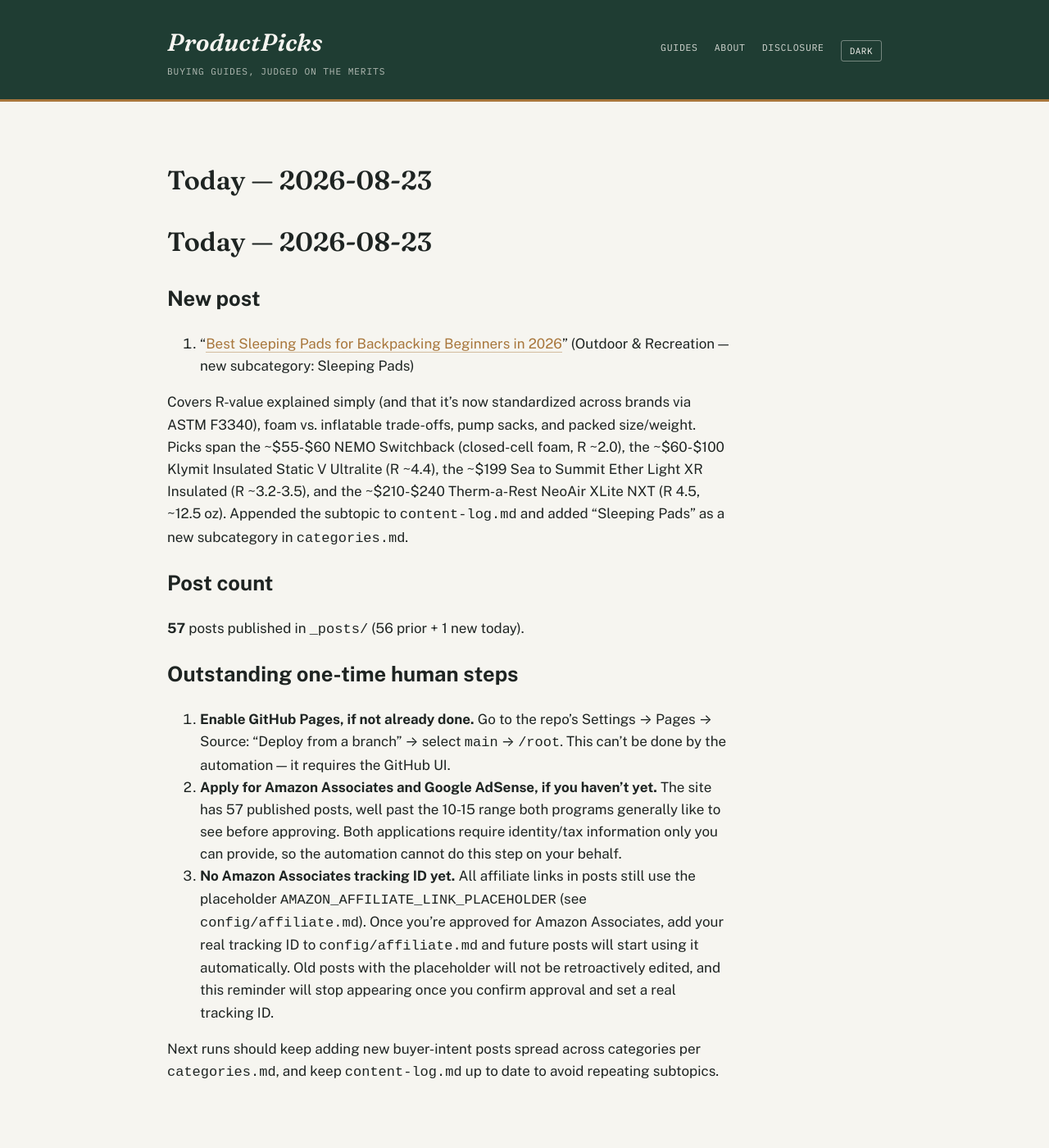
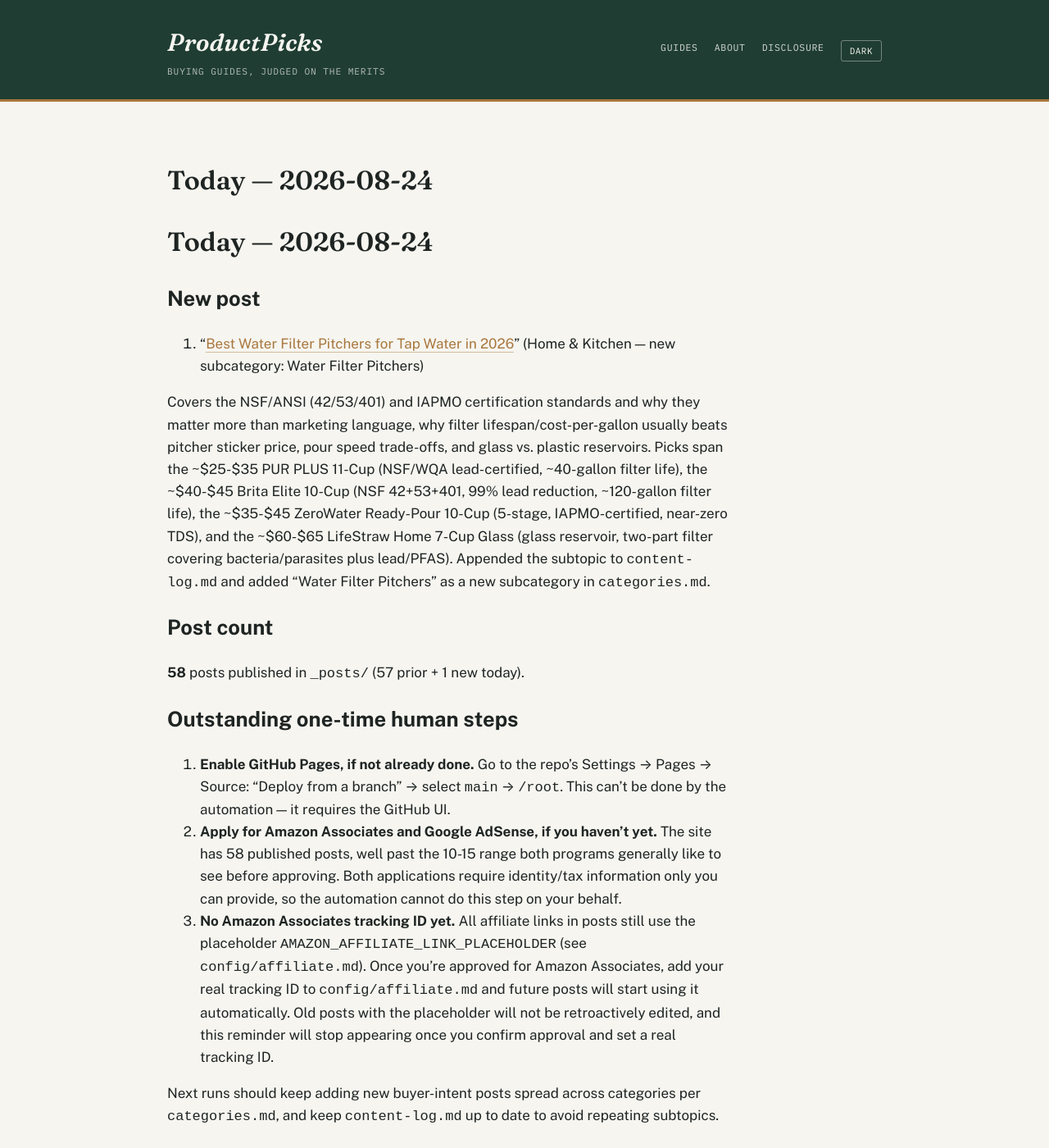
Before and after one commit to ajith198/ProductPicks, a Jekyll site: the page built from today.md, in a window 1280 px wide and 1400 px high. Shown: the whole window at 82% size. Built offline with Jekyll 4.4.1, drawn with Linux system fonts in a browser that asks for light colours; our own code applies the rules of GitHub Pages for plain Markdown files.

Commit message:
daily: 2026-08-24 new post + log update

```diff
--- a/categories.md
+++ b/categories.md
@@ -1,6 +1,6 @@
 # Categories & expansion strategy
 
-**Status: multi-category, as of 2026-07-12. Updated 2026-08-23.** ProductPicks started as a pickleball-only site (see `niche.md` for that original research). This file governs the site now that it has expanded into multiple product verticals, and is the doc future automated/daily runs should consult when choosing what to write next.
+**Status: multi-category, as of 2026-07-12. Updated 2026-08-24.** ProductPicks started as a pickleball-only site (see `niche.md` for that original research). This file governs the site now that it has expanded into multiple product verticals, and is the doc future automated/daily runs should consult when choosing what to write next.
 
 ## Front matter taxonomy
 
@@ -20,7 +20,7 @@ These two fields drive the Category / Type / Year filters in the search bar on t
 | Category | Subcategories covered so far |
 |---|---|
 | Sports | Pickleball, Soccer, Tennis, Cycling, Running, Yoga, Golf, Basketball, Badminton, Swimming, Baseball, Fitness, Volleyball |
-| Home & Kitchen | Coffee Makers, Electric Kettles, Blenders, Air Fryers, Toaster Ovens, Rice Cookers, Stand Mixers, Robot Vacuums, Espresso Machines, Pressure Cookers, Food Processors, Knife Sets, Cast Iron Skillets, Dutch Ovens, Coffee Grinders |
+| Home & Kitchen | Coffee Makers, Electric Kettles, Blenders, Air Fryers, Toaster Ovens, Rice Cookers, Stand Mixers, Robot Vacuums, Espresso Machines, Pressure Cookers, Food Processors, Knife Sets, Cast Iron Skillets, Dutch Ovens, Coffee Grinders, Water Filter Pitchers |
 | Outdoor & Recreation | Camping Tents, Sleeping Bags, Headlamps, Hiking Boots, Camp Stoves, Water Filters, Trekking Poles, Coolers, Backpacking Backpacks, Camp Chairs, Camping Lanterns, Fishing, Rain Jackets, Binoculars, Paddleboards, Kayaks, Life Jackets (PFDs), Hydration Packs, Sleeping Pads |
 
 New subcategories can be added freely within an existing category. New top-level categories should only be added when there's a genuine cluster of buyer-intent content planned for it (not a one-off post) — keep the category list short enough that the dropdown filter stays useful.
--- a/today.md
+++ b/today.md
@@ -1,19 +1,19 @@
-# Today — 2026-08-23
+# Today — 2026-08-24
 
 ## New post
 
-1. "[Best Sleeping Pads for Backpacking Beginners in 2026](/outdoor-recreation/buying-guides/best-sleeping-pads-for-backpacking-beginners/)" (Outdoor & Recreation — new subcategory: Sleeping Pads)
+1. "[Best Water Filter Pitchers for Tap Water in 2026](/home-kitchen/buying-guides/best-water-filter-pitchers-for-tap-water/)" (Home & Kitchen — new subcategory: Water Filter Pitchers)
 
-Covers R-value explained simply (and that it's now standardized across brands via ASTM F3340), foam vs. inflatable trade-offs, pump sacks, and packed size/weight. Picks span the ~$55-$60 NEMO Switchback (closed-cell foam, R ~2.0), the ~$60-$100 Klymit Insulated Static V Ultralite (R ~4.4), the ~$199 Sea to Summit Ether Light XR Insulated (R ~3.2-3.5), and the ~$210-$240 Therm-a-Rest NeoAir XLite NXT (R 4.5, ~12.5 oz). Appended the subtopic to `content-log.md` and added "Sleeping Pads" as a new subcategory in `categories.md`.
+Covers the NSF/ANSI (42/53/401) and IAPMO certification standards and why they matter more than marketing language, why filter lifespan/cost-per-gallon usually beats pitcher sticker price, pour speed trade-offs, and glass vs. plastic reservoirs. Picks span the ~$25-$35 PUR PLUS 11-Cup (NSF/WQA lead-certified, ~40-gallon filter life), the ~$40-$45 Brita Elite 10-Cup (NSF 42+53+401, 99% lead reduction, ~120-gallon filter life), the ~$35-$45 ZeroWater Ready-Pour 10-Cup (5-stage, IAPMO-certified, near-zero TDS), and the ~$60-$65 LifeStraw Home 7-Cup Glass (glass reservoir, two-part filter covering bacteria/parasites plus lead/PFAS). Appended the subtopic to `content-log.md` and added "Water Filter Pitchers" as a new subcategory in `categories.md`.
 
 ## Post count
 
-**57** posts published in `_posts/` (56 prior + 1 new today).
+**58** posts published in `_posts/` (57 prior + 1 new today).
 
 ## Outstanding one-time human steps
 
 1. **Enable GitHub Pages, if not already done.** Go to the repo's Settings → Pages → Source: "Deploy from a branch" → select `main` → `/root`. This can't be done by the automation — it requires the GitHub UI.
-2. **Apply for Amazon Associates and Google AdSense, if you haven't yet.** The site has 57 published posts, well past the 10-15 range both programs generally like to see before approving. Both applications require identity/tax information only you can provide, so the automation cannot do this step on your behalf.
+2. **Apply for Amazon Associates and Google AdSense, if you haven't yet.** The site has 58 published posts, well past the 10-15 range both programs generally like to see before approving. Both applications require identity/tax information only you can provide, so the automation cannot do this step on your behalf.
 3. **No Amazon Associates tracking ID yet.** All affiliate links in posts still use the placeholder `AMAZON_AFFILIATE_LINK_PLACEHOLDER` (see `config/affiliate.md`). Once you're approved for Amazon Associates, add your real tracking ID to `config/affiliate.md` and future posts will start using it automatically. Old posts with the placeholder will not be retroactively edited, and this reminder will stop appearing once you confirm approval and set a real tracking ID.
 
 Next runs should keep adding new buyer-intent posts spread across categories per `categories.md`, and keep `content-log.md` up to date to avoid repeating subtopics.
```
Also changed, not shown: TODAY.md (+1 -1 lines), _posts/2026-08-24-best-water-filter-pitchers-for-tap-water.md (added, +51 -0 lines), content-log.md (+1 -0 lines).
